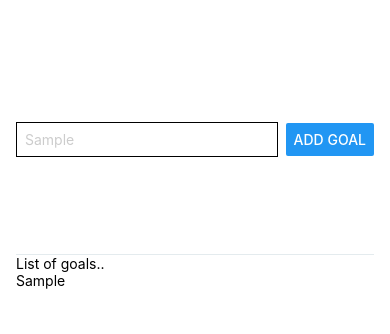
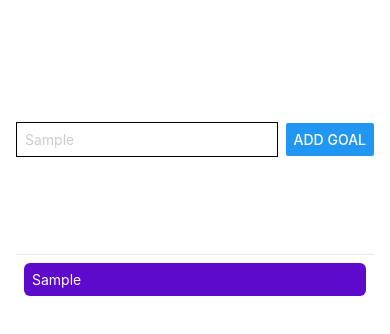
Before and after one commit to Pomi-2008/React-Native, a React Native app in the folder goalsApp/: screen / in a window 390 px wide. Both pictures are taken after typing "Sample" into the empty fields and a click on the button "ADD GOAL". Shown: the top 334 px of the page. Built offline with nearby package versions, Linux system fonts and the light colour scheme.

Commit message:
android changes

```diff
--- a/goalsApp/App.js
+++ b/goalsApp/App.js
@@ -23,9 +23,9 @@ function addGoalHandler() {
       <TextInput style={styles.textInput} placeholder='enter your goals!' onChangeText={goalHandler}/>
       <Button title='add goal' onPress={addGoalHandler}/>
       </View>
+      {/* to see the rounded corner on android this is the change, this will not work for ios */}
       <View style={styles.goalsContainer}>
-        <Text>List of goals..</Text>
-        {coursegoals.map ((goals)=><Text key={goals}>{goals}</Text>)}
+        {coursegoals.map ((goals)=><Text style={styles.goalItem} key={goals}>{goals}</Text>)}
       </View>
     </View>
   );
@@ -55,6 +55,13 @@ const styles = StyleSheet.create({
   },
   goalsContainer:{
     flex:3,
+  },
+  goalItem:{
+    margin: 8,
+    padding:8,
+    borderRadius:6,//rounded corner
+    backgroundColor:"#5e0acc",
+    color:"white"
   }
 
 });
```
